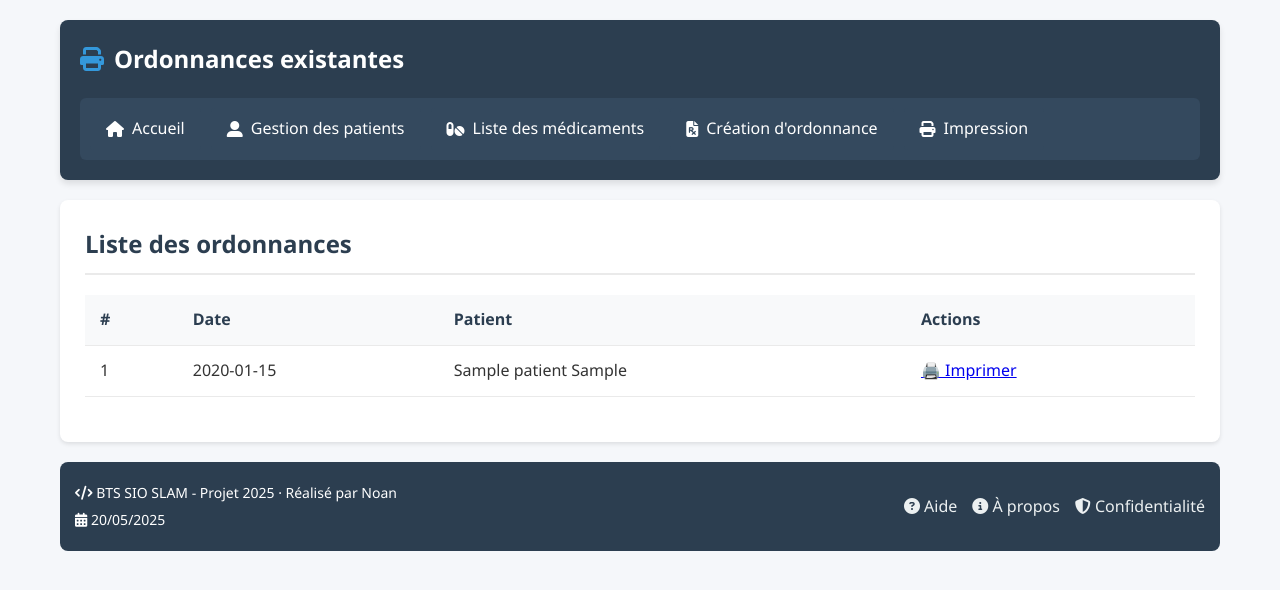
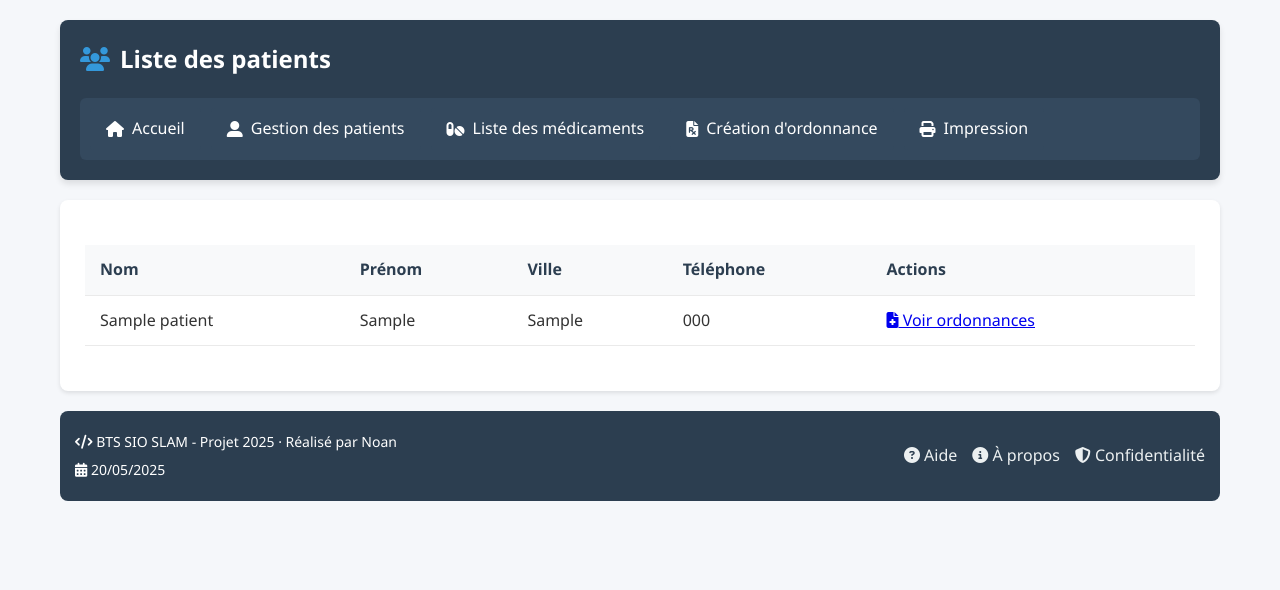
Before and after one commit to NoanBregeon/consultation_medical, a PHP site: page /views/impression.php in a window 1280 px wide. Shown: the top 590 px of the page. Run offline with PHP 8.4, Linux system fonts and the light colour scheme; tables that the repository leaves empty hold one stand-in row (values such as "Sample post").

Commit message:
Update impression.php

```diff
--- a/views/impression.php
+++ b/views/impression.php
@@ -1,21 +1,45 @@
 <?php
 require_once '../models/BDD.php';
 
-// Récupération des ordonnances
-try {
-    $pdo = BDD::getPDO();
+// Initialisation
+$pdo = BDD::getPDO();
+$patient_selectionne = null;
+$ordonnances = [];
 
-    // Requête pour récupérer les ordonnances avec les noms des patients
-    $sql = "SELECT o.Numero_ordonnance, o.Date, p.nom, p.prenom
-            FROM ordonnance o
-            JOIN patient p ON o.Numero_patient = p.Numero_patient
-            ORDER BY o.Date DESC";
+// Si un patient est sélectionné
+if (isset($_GET['patient_id']) && !empty($_GET['patient_id'])) {
+    $patient_id = $_GET['patient_id'];
 
-    $stmt = $pdo->query($sql);
-    $ordonnances = $stmt->fetchAll();
-} catch (Exception $e) {
-    $ordonnances = [];
-    $error = "Erreur lors de la récupération des ordonnances : " . $e->getMessage();
+    try {
+        // Récupérer les informations du patient sélectionné
+        $stmt = $pdo->prepare("SELECT * FROM patient WHERE Numero_patient = ?");
+        $stmt->execute([$patient_id]);
+        $patient_selectionne = $stmt->fetch();
+
+        if ($patient_selectionne) {
+            // Récupérer les ordonnances du patient avec le nombre de médicaments
+            $stmt = $pdo->prepare("
+                SELECT o.Numero_ordonnance, o.Date,
+                       (SELECT COUNT(*) FROM detail WHERE Numero_ordonnance = o.Numero_ordonnance) AS nombre_medicaments
+                FROM ordonnance o
+                WHERE o.Numero_patient = ?
+                ORDER BY o.Date DESC
+            ");
+            $stmt->execute([$patient_id]);
+            $ordonnances = $stmt->fetchAll();
+        }
+    } catch (PDOException $e) {
+        $error = "Erreur lors de la récupération des ordonnances : " . $e->getMessage();
+    }
+} else {
+    // Récupération de tous les patients
+    try {
+        $stmt = $pdo->query("SELECT * FROM patient ORDER BY nom, prenom");
+        $patients = $stmt->fetchAll();
+    } catch (PDOException $e) {
+        $patients = [];
+        $error = "Erreur lors de la récupération des patients : " . $e->getMessage();
+    }
 }
 ?>
 <!DOCTYPE html>
@@ -23,24 +47,31 @@ try {
 <head>
     <meta charset="UTF-8">
     <meta name="viewport" content="width=device-width, initial-scale=1.0">
-    <title>Impression - Gestion Médicale</title>
+    <title>Ordonnances - Gestion Médicale</title>
     <link rel="stylesheet" href="../css/style.css">
     <link rel="stylesheet" href="https://cdnjs.cloudflare.com/ajax/libs/font-awesome/6.4.0/css/all.min.css">
 </head>
 <body>
 <header class="main-header">
     <div class="header-content">
-        <h1><i class="fas fa-print"></i> Ordonnances existantes</h1>
+        <?php if ($patient_selectionne): ?>
+            <h1><i class="fas fa-file-medical"></i> Ordonnances de <?= htmlspecialchars($patient_selectionne["nom"] . " " . $patient_selectionne["prenom"]) ?></h1>
+        <?php else: ?>
+            <h1><i class="fas fa-users"></i> Liste des patients</h1>
+        <?php endif; ?>
     </div>
     <?php include '../layouts/header.php'; ?>
 </header>
 <main>
-    <section>
-        <h2>Liste des ordonnances</h2>
+    <?php if (isset($error)): ?>
+        <div class="error-message"><?= $error ?></div>
+    <?php endif; ?>
 
-        <?php if (isset($error)): ?>
-            <div class="error-message"><?= $error ?></div>
-        <?php endif; ?>
+    <?php if ($patient_selectionne): ?>
+        <!-- Affichage des ordonnances du patient -->
+        <div class="back-link">
+            <a href="impression.php"><i class="fas fa-arrow-left"></i> Retour à la liste des patients</a>
+        </div>
 
         <?php if (count($ordonnances) > 0): ?>
             <table>
@@ -48,7 +79,7 @@ try {
                     <tr>
                         <th>#</th>
                         <th>Date</th>
-                        <th>Patient</th>
+                        <th>Nombre de médicaments</th>
                         <th>Actions</th>
                     </tr>
                 </thead>
@@ -56,20 +87,60 @@ try {
                     <?php foreach ($ordonnances as $o): ?>
                         <tr>
                             <td><?= htmlspecialchars($o["Numero_ordonnance"]) ?></td>
-                            <td><?= htmlspecialchars($o["Date"]) ?></td>
-                            <td><?= htmlspecialchars($o["nom"] . " " . $o["prenom"]) ?></td>
+                            <td><?= date("d/m/Y", strtotime($o["Date"])) ?></td>
+                            <td><?= htmlspecialchars($o["nombre_medicaments"]) ?></td>
                             <td>
-                                <a href="../controllers/pdfController.php?id=<?= $o["Numero_ordonnance"] ?>" target="_blank">🖨️ Imprimer</a>
+                                <a href="../controllers/pdfController.php?id=<?= $o["Numero_ordonnance"] ?>" target="_blank" class="btn">
+                                    <i class="fas fa-print"></i> Imprimer
+                                </a>
                             </td>
-
                         </tr>
                     <?php endforeach; ?>
                 </tbody>
             </table>
         <?php else: ?>
-            <p>Aucune ordonnance trouvée.</p>
+            <p class="info-message">Ce patient n'a pas encore d'ordonnance.</p>
+            <div class="action-buttons">
+                <a href="../views/ordonnance.php?patient_id=<?= $patient_selectionne["Numero_patient"] ?>" class="btn">
+                    <i class="fas fa-plus-circle"></i> Créer une ordonnance pour ce patient
+                </a>
+            </div>
         <?php endif; ?>
-    </section>
+
+    <?php else: ?>
+        <!-- Affichage de la liste des patients -->
+        <?php if (!empty($patients)): ?>
+            <table>
+                <thead>
+                    <tr>
+                        <th>Nom</th>
+                        <th>Prénom</th>
+                        <th>Ville</th>
+                        <th>Téléphone</th>
+                        <th>Actions</th>
+                    </tr>
+                </thead>
+                <tbody>
+                    <?php foreach ($patients as $patient): ?>
+                        <tr>
+                            <td><?= htmlspecialchars($patient["nom"]) ?></td>
+                            <td><?= htmlspecialchars($patient["prenom"]) ?></td>
+                            <td><?= htmlspecialchars($patient["ville"] ?? "") ?></td>
+                            <td><?= htmlspecialchars($patient["telephone"] ?? "") ?></td>
+                            <td>
+                                <a href="?patient_id=<?= $patient["Numero_patient"] ?>" class="btn">
+                                    <i class="fas fa-file-medical"></i> Voir ordonnances
+                                </a>
+                            </td>
+                        </tr>
+                    <?php endforeach; ?>
+                </tbody>
+            </table>
+        <?php else: ?>
+            <p>Aucun patient enregistré.</p>
+            <a href="patient.php" class="btn">Ajouter un patient</a>
+        <?php endif; ?>
+    <?php endif; ?>
 </main>
 
 <footer>
```
